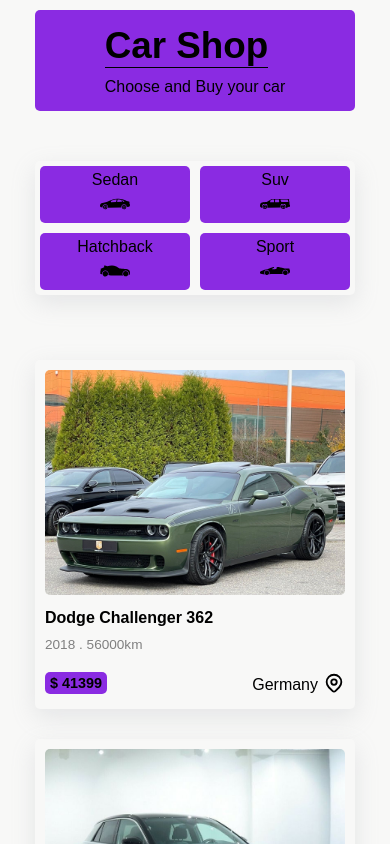
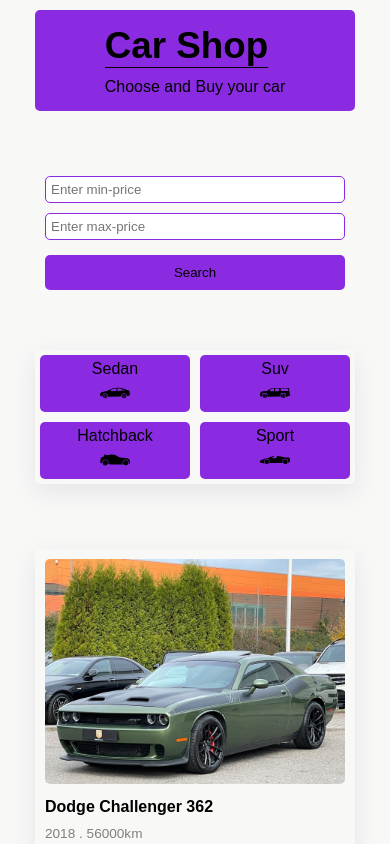
Before and after one commit to shararesadeghi/car-shop-with-next, a Next.js app in the folder project/: page /cars in a window 390 px wide. Shown: the top 844 px of the page. Built offline with nearby package versions, Linux system fonts and the light colour scheme.

Commit message:
searchbar created

```diff
--- /dev/null
+++ b/project/components/module/SearchBar.js
@@ -0,0 +1,16 @@
+import React from 'react';
+import styles from './SearchBar.module.css';
+
+const SearchBar = () => {
+    return (
+        <div className={styles.container}>
+            <div>
+                <input placeholder="Enter min-price"/>
+                <input placeholder="Enter max-price"/>
+            </div>
+            <button>Search</button>
+        </div>
+    );
+};
+
+export default SearchBar;
--- /dev/null
+++ b/project/components/module/SearchBar.module.css
@@ -0,0 +1,47 @@
+.container{
+    display: flex;
+    justify-content: space-between;
+    width: 440px;
+    margin: 50px auto;
+    padding: 5px;
+}
+
+.container div{
+    display: flex;
+    flex-direction: column;
+    width: 100%;
+}
+
+.container input{
+    border: 1px solid blueviolet;
+    border-radius: 5px;
+    padding: 5px;
+    margin: 5px 0;
+}
+
+.container button{
+    cursor: pointer;
+    border: none;
+    border-radius: 5px;
+    background-color: blueviolet;
+    margin: 5px 0;
+    margin-left: 10px;
+    padding: 10px;
+}
+
+@media (max-width: 600px){
+    .container{
+        width: 320px;
+        flex-wrap: wrap;
+        justify-content: center;
+    }
+
+    .container button{
+        width: 100%;
+        margin: 5px;
+    }
+
+    .container div{
+        margin: 5px;
+    }
+}
--- a/project/pages/cars/index.js
+++ b/project/pages/cars/index.js
@@ -2,10 +2,12 @@
 import carsData from '../../data/carsData';
 import CarsPage from '../../components/templates/carsPage';
 import Categories from '../../components/module/Categories';
+import SearchBar from './../../components/module/SearchBar';
 
 const Detasils = () => {
     return (
         <div>
+            <SearchBar/>
             <Categories/>
            <CarsPage data={carsData}/>
         </div>
```
